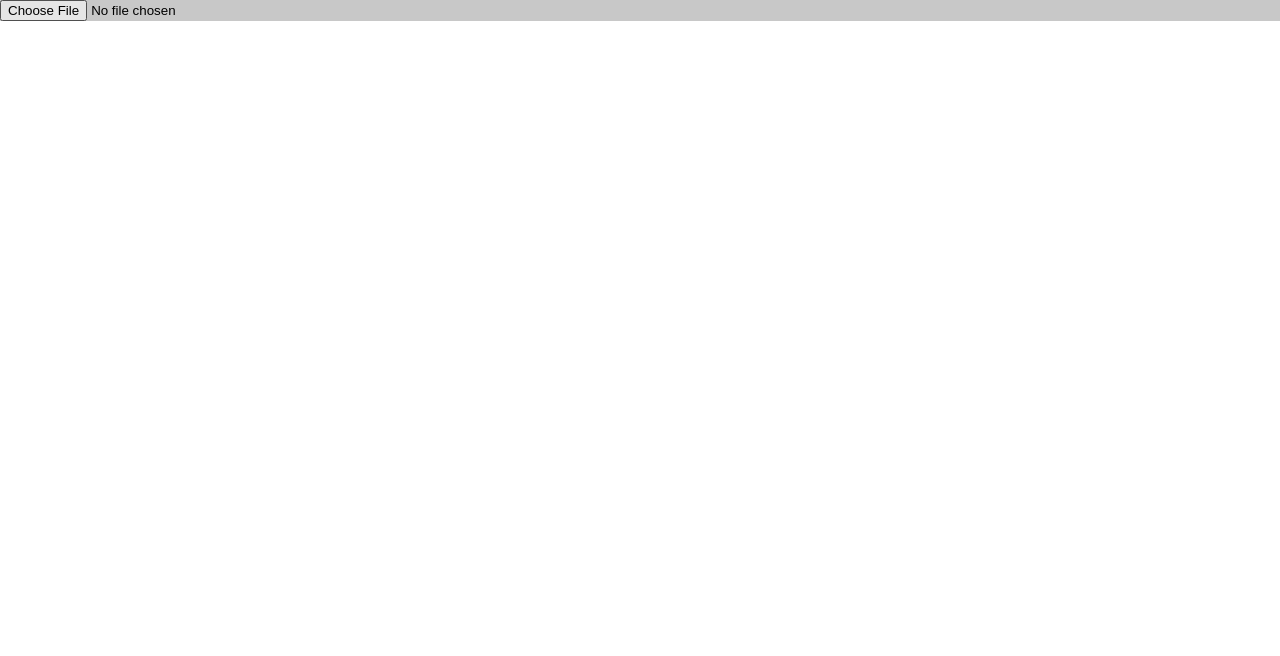
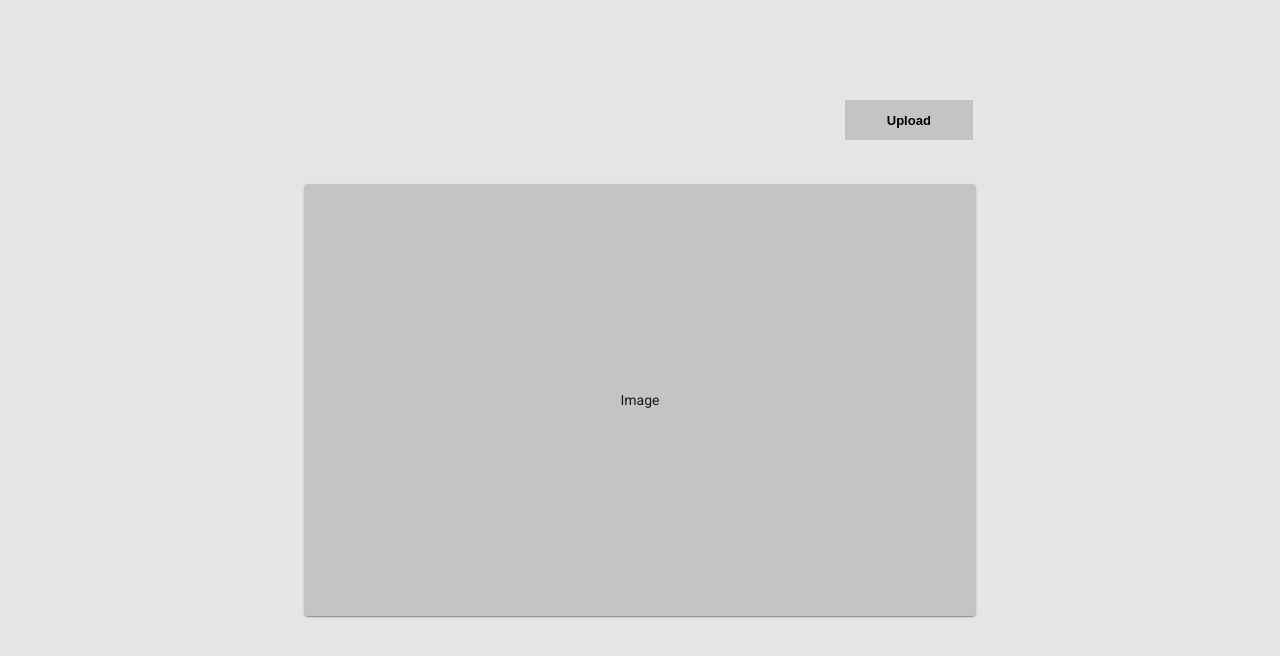
Before and after one commit to gabrielaburtan/ImageRecognitionWebApp, an Angular app in the folder fsd-app/: page /upload-image in a window 1280 px wide. Shown: the top 656 px of the page. Built offline with nearby package versions, Linux system fonts and the light colour scheme.

Commit message:
Add styling to upload image page

```diff
--- a/fsd-app/src/app/upload-image/upload-image.component.html
+++ b/fsd-app/src/app/upload-image/upload-image.component.html
@@ -1,4 +1,12 @@
-<div class="background">
-        <input class="form-control" type="file" (change)="onSelectFile($event)">
-        <img [src]="file" height="200">
+<div id="background">
+    <button type="button" (click)="fileInput.click()" class="upload-button">
+        <span>Upload</span>
+        <input #fileInput type="file" (change)="onSelectFile($event)" style="display:none;" />
+    </button>
+    <mat-card>
+        <mat-card-content>
+            <img [src]="file" height="200">
+            <label *ngIf="isUploaded == false">Image</label>
+        </mat-card-content>
+    </mat-card>
 </div>
--- a/fsd-app/src/app/upload-image/upload-image.component.scss
+++ b/fsd-app/src/app/upload-image/upload-image.component.scss
@@ -1,5 +1,46 @@
-.background {
-    background-color: #C8C8C8;
+mat-card {
+    width: 50%;
+    height: 50%;
+    text-align: center;
+    position: fixed;
+    top: 50%;
+    left: 50%;
+    transform: translate(-50%, -50%);
+    align-content: center;
+    justify-content: center;
+    background-color: #C4C4C4;
+  }
+
+mat-card-content {
+    align-items: center;
+    align-content: center;
+    vertical-align: middle;
+}
+
+.upload-button {
+    border: none;
+    width: 10%;
+    height: 5%;
+    text-align: center;
+    position: fixed;
+    top: 15%;
+    left: 71%;
+    transform: translate(-50%, -50%);
+    font-size: small;
+    font-weight: bold;
+    background-color: #C4C4C4;
+}
+
+#background {
+    position: fixed;
+    padding: 0;
+    margin: 0;
+
+    top: 0;
+    left: 0;
+
     width: 100%;
     height: 100%;
+
+    background: #E5E5E5;
 }
--- a/fsd-app/src/app/upload-image/upload-image.component.ts
+++ b/fsd-app/src/app/upload-image/upload-image.component.ts
@@ -7,6 +7,7 @@ import { Component, OnInit } from '@angular/core';
 })
 export class UploadImageComponent implements OnInit {
   file: any;
+  isUploaded = false;
 
   constructor() { }
 
@@ -15,6 +16,7 @@ export class UploadImageComponent implements OnInit {
 
   onSelectFile(event: any) {
     if (event.target.files && event.target.files[0]) {
+      this.isUploaded = true;
       var reader = new FileReader();
 
       reader.readAsDataURL(event.target.files[0]);
```
